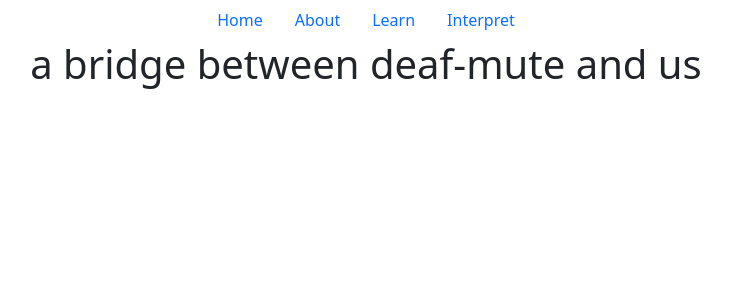
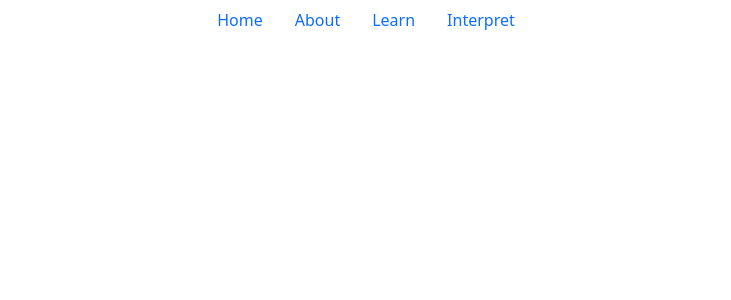
Before and after one commit to MumtahinaRahman/DesignProject1, a React (Create React App) app: page / in a window 1280 px wide. Shown: the top 300 px of the page, without its empty margins (274-1005 px from the left). Built offline with nearby package versions, Linux system fonts and the light colour scheme.

Commit message:
added bootstrap navbar

```diff
--- a/src/App.js
+++ b/src/App.js
@@ -8,7 +8,6 @@ function App() {
       <Router>
         <NavBar />
       </Router>
-      <h1>a bridge between deaf-mute and us</h1>
     </div>
   );
 }
```
